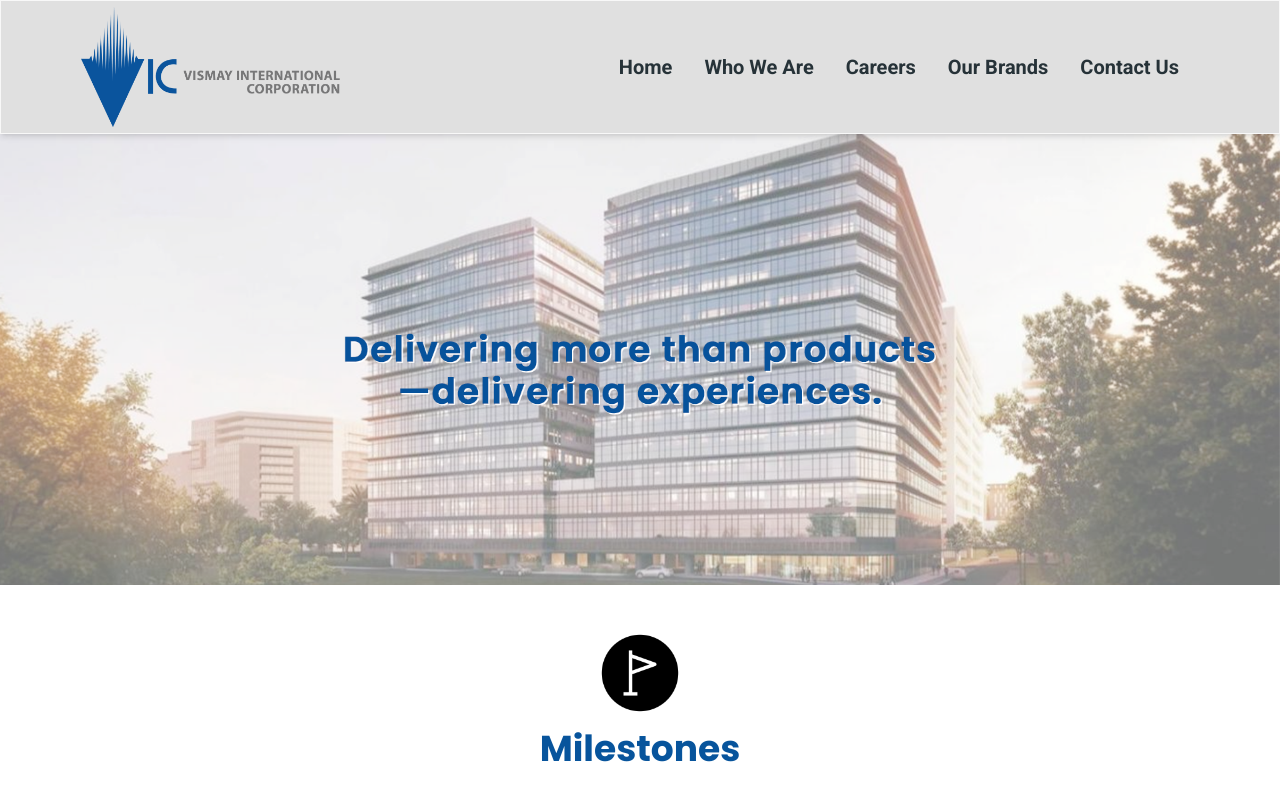
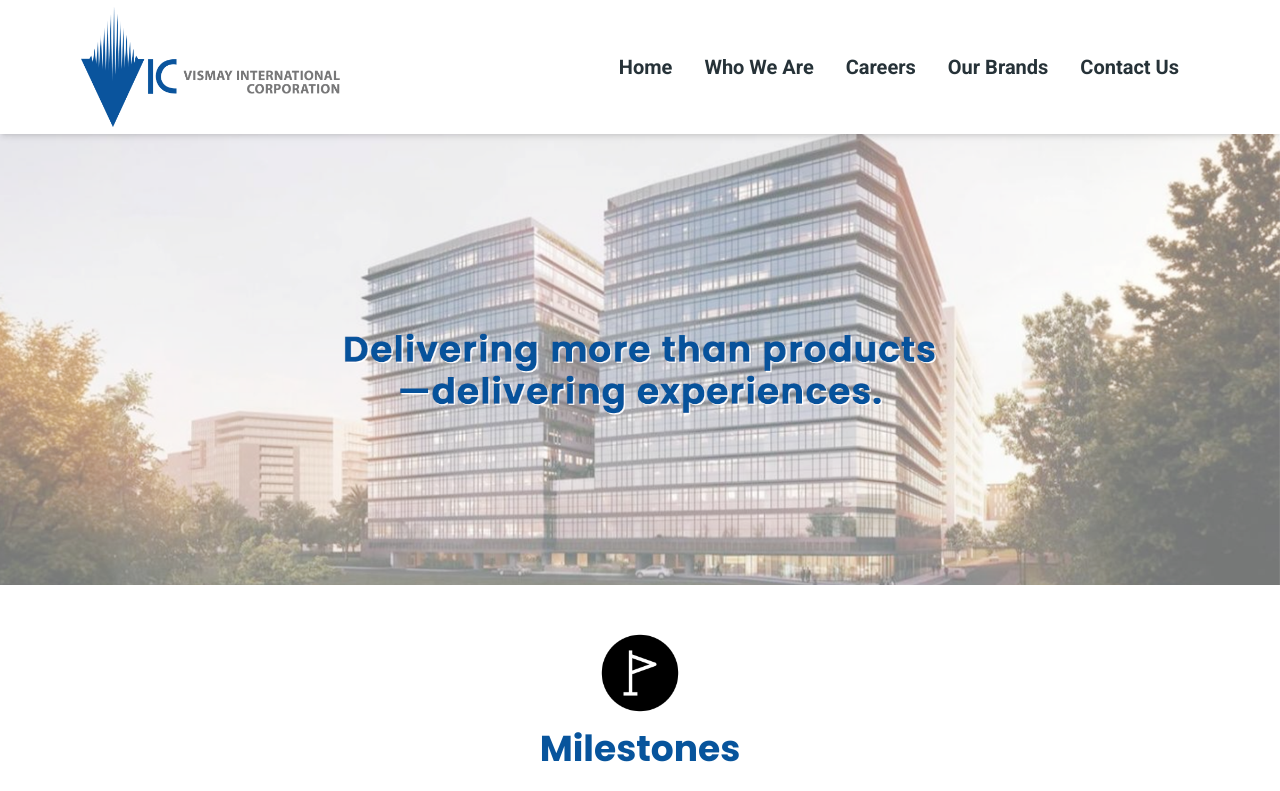
Before and after one commit to gerry-vismay/vismayintlcorp.com, a React (Vite) app in the folder client/: page / in a window 1280 px wide. Shown: the top 791 px of the page. Built offline with nearby package versions, Linux system fonts and the light colour scheme.

Commit message:
update navbar

```diff
--- a/client/src/Components/nav/NavBar.jsx
+++ b/client/src/Components/nav/NavBar.jsx
@@ -1,4 +1,4 @@
-import React from "react";
+import React, { useEffect, useState } from "react";
 import logo from "../../assets/images/vismayLogo.png";
 
 import {
@@ -10,9 +10,30 @@ import {
 } from "@material-tailwind/react";
 
 const NavBar = () => {
-  const [openNav, setOpenNav] = React.useState(false);
+  const [openNav, setOpenNav] = useState(false);
+  const [lastScrollY, setLastScrollY] = useState(0);
+  const [showNavBar, setShowNavBar] = useState(true);
 
-  React.useEffect(() => {
+  const handleScroll = () => {
+    const currentScrollY = window.scrollY;
+    const threshold = 150; // buffer to the navbar not to hide immediately
+
+    if (currentScrollY > lastScrollY && currentScrollY > threshold) {
+      setShowNavBar(false);
+    } else {
+      setShowNavBar(true);
+    }
+
+    setLastScrollY(currentScrollY);
+  };
+
+  useEffect(() => {
+    window.addEventListener("scroll", handleScroll);
+
+    return () => window.removeEventListener("scroll", handleScroll);
+  }, [lastScrollY]);
+
+  useEffect(() => {
     window.addEventListener(
       "resize",
       () => window.innerWidth >= 960 && setOpenNav(false)
@@ -20,7 +41,7 @@ const NavBar = () => {
   }, []);
 
   const navList = (
-    <ul className="mt-2 mb-4 flex flex-col gap-2 lg:mb-0 lg:mt-0 xl:flex-row xl:items-center xl:gap-6 ">
+    <ul className="mt-2 mb-4 flex flex-col gap-2 lg:mb-0 lg:mt-0 xl:flex-row xl:items-center xl:gap-6  ">
       <Typography
         as="li"
         variant="small"
@@ -77,9 +98,13 @@ const NavBar = () => {
   );
 
   return (
-    <div className="max-h-[150px] w-full ">
-      <Navbar className="sticky py-0 bg-[#D9D9D9] top-0 z-10 h-max max-w-full rounded-none px-4">
-        <div className="flex items-center justify-between xl:px-16 px-4 text-blue-gray-900">
+    <div
+      className={`max-h-[150px] w-full sticky backdrop-blur-md top-0 transition-all duration-200 ease-in-out ${
+        showNavBar ? "translate-y-0" : "-translate-y-full"
+      }`}
+    >
+      <Navbar className="py-0 bg-white/5 z-10 h-max max-w-full rounded-none px-4">
+        <div className="flex items-center justify-between xl:px-16 px-4 text-blue-gray-900 ">
           <Typography
             as="a"
             href="/"
```
